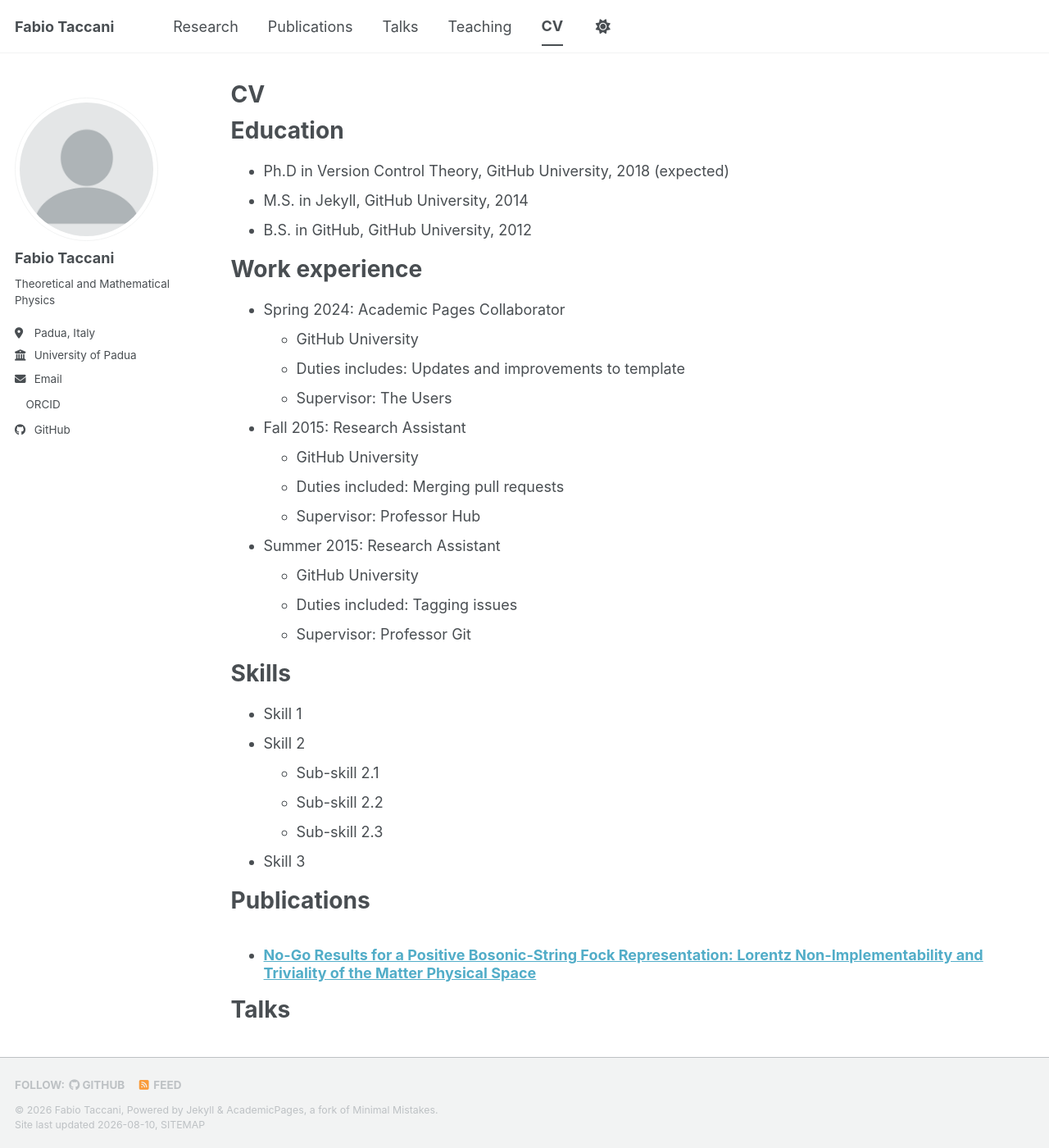
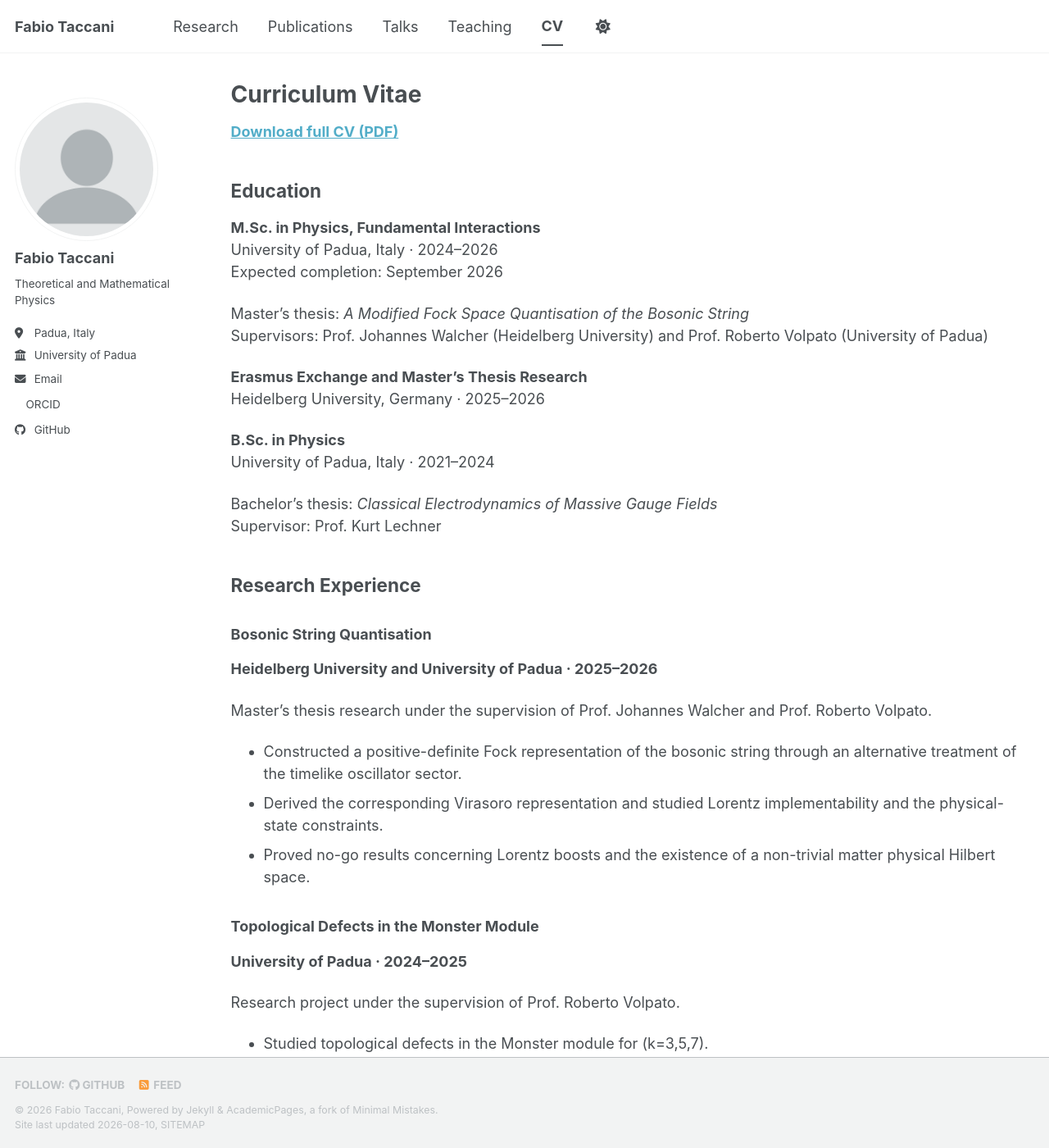
Before and after one commit to FabioTaccani/FabioTaccani.github.io, a Jekyll site: the page built from _pages/cv.md, in a window 1280 px wide and 1400 px high. Shown: the whole window at 82% size. Built offline with Jekyll 4.4.1, drawn with Linux system fonts in a browser that asks for light colours; a style sheet for code colours, icons or effects is not loaded; some of the changed text lies outside the part shown.

Commit message:
Update cv.md

```diff
--- a/_pages/cv.md
+++ b/_pages/cv.md
@@ -1,64 +1,90 @@
 ---
 layout: archive
-title: "CV"
+title: "Curriculum Vitae"
 permalink: /cv/
 author_profile: true
-redirect_from:
-  - /resume
 ---
 
-{% include base_path %}
+[**Download full CV (PDF)**](/files/CV_Taccani_Fabio_sito.pdf)
 
-Education
-======
-* Ph.D in Version Control Theory, GitHub University, 2018 (expected)
-* M.S. in Jekyll, GitHub University, 2014
-* B.S. in GitHub, GitHub University, 2012
+## Education
 
-Work experience
-======
-* Spring 2024: Academic Pages Collaborator
-  * GitHub University
-  * Duties includes: Updates and improvements to template
-  * Supervisor: The Users
+**M.Sc. in Physics, Fundamental Interactions**
+University of Padua, Italy · 2024–2026
+Expected completion: September 2026
 
-* Fall 2015: Research Assistant
-  * GitHub University
-  * Duties included: Merging pull requests
-  * Supervisor: Professor Hub
+Master's thesis: *A Modified Fock Space Quantisation of the Bosonic String*
+Supervisors: Prof. Johannes Walcher (Heidelberg University) and Prof. Roberto Volpato (University of Padua)
 
-* Summer 2015: Research Assistant
-  * GitHub University
-  * Duties included: Tagging issues
-  * Supervisor: Professor Git
+**Erasmus Exchange and Master's Thesis Research**
+Heidelberg University, Germany · 2025–2026
 
-Skills
-======
-* Skill 1
-* Skill 2
-  * Sub-skill 2.1
-  * Sub-skill 2.2
-  * Sub-skill 2.3
-* Skill 3
+**B.Sc. in Physics**
+University of Padua, Italy · 2021–2024
 
-Publications
-======
-  <ul>{% for post in site.publications reversed %}
-    {% include archive-single-cv.html %}
-  {% endfor %}</ul>
+Bachelor's thesis: *Classical Electrodynamics of Massive Gauge Fields*
+Supervisor: Prof. Kurt Lechner
 
-Talks
-======
-  <ul>{% for post in site.talks reversed %}
-    {% include archive-single-talk-cv.html  %}
-  {% endfor %}</ul>
 
-Teaching
-======
-  <ul>{% for post in site.teaching reversed %}
-    {% include archive-single-cv.html %}
-  {% endfor %}</ul>
+## Research Experience
 
-Service and leadership
-======
-* Currently signed in to 43 different slack teams
+### Bosonic String Quantisation
+**Heidelberg University and University of Padua · 2025–2026**
+
+Master's thesis research under the supervision of Prof. Johannes Walcher and Prof. Roberto Volpato.
+
+- Constructed a positive-definite Fock representation of the bosonic string through an alternative treatment of the timelike oscillator sector.
+- Derived the corresponding Virasoro representation and studied Lorentz implementability and the physical-state constraints.
+- Proved no-go results concerning Lorentz boosts and the existence of a non-trivial matter physical Hilbert space.
+
+### Topological Defects in the Monster Module
+**University of Padua · 2024–2025**
+
+Research project under the supervision of Prof. Roberto Volpato.
+
+- Studied topological defects in the Monster module for \(k=3,5,7\).
+- Computed modular \(S\)-matrices and analysed consistency equations for defect and twisted-sector partition functions.
+- Derived the corresponding fusion rules.
+
+
+## Manuscript
+
+**No-Go Results for a Positive Bosonic-String Fock Representation: Lorentz Non-Implementability and Triviality of the Matter Physical Space**
+F. Taccani, 2026. Manuscript in preparation.
+
+
+## Talks
+
+**Topological Defects in the Monster Module**
+Contributed short talk, Gong Show
+*The Physics and Mathematics of Boundaries, Impurities, and Defects*
+Isaac Newton Institute, Cambridge · September 2025
+
+[Slides](/files/2025-cambridge-gong-show-fabio-taccani.pdf)
+
+
+## Selected Schools, Workshops and Conferences
+
+- **CIRM, Marseille**, 2026 — Research School *Loop Models, Conformal Field Theory, and Geometry* and conference *Geometric and Probabilistic Aspects in Quantum Field Theory*
+- **All Around Integrability II**, Bologna, 2026
+- **CERN Winter School on Supergravity, Strings and Gauge Theory**, CERN, Geneva, 2026
+- **The Physics and Mathematics of Boundaries, Impurities, and Defects**, Isaac Newton Institute, Cambridge, 2025
+- **Petnica Summer School on String Theory**, Petnica Science Center, Serbia, 2025
+
+
+## Teaching Experience
+
+**University Tutor — General Physics**
+B.Sc. in Biotechnology, University of Padua · 2024–2025
+
+**University Tutor — Computational Laboratory**
+B.Sc. in Materials Science, University of Padua · 2024–2025
+
+
+## Awards and Academic Service
+
+**Fondazione Franchetti Merit Scholarship** · 2024–2026
+Awarded in 2024, 2025, and 2026.
+
+**Student Representative** · 2024–2026
+Department of Physics and Astronomy, University of Padua.
```
